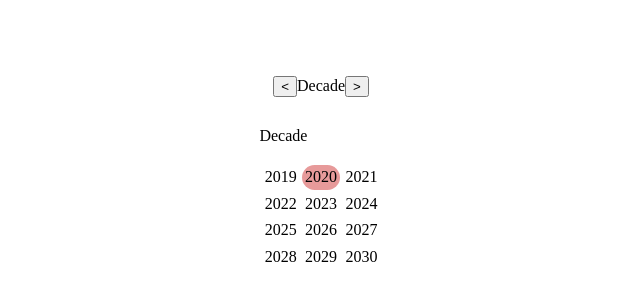
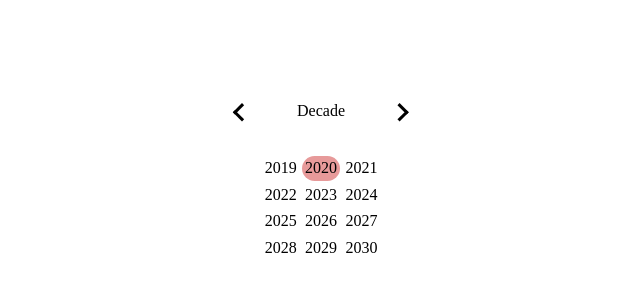
Before and after one commit to Exand0/fitness-tracker-react, a React (Vite) app: page / in a window 1280 px wide. Shown: the part 242-542 px from the top of the page, without its empty margins (319-959 px from the left). Built offline with nearby package versions, Linux system fonts and the light colour scheme.

Commit message:
improved ui

```diff
--- a/src/App.js
+++ b/src/App.js
@@ -3,7 +3,7 @@ import ReactDOM from "react-dom";
 import Calendar from "./Calendar";
 
 const App = () => {
-    return <Calendar></Calendar>;
+    return <Calendar className="calendar"></Calendar>;
 };
 // ReactDOM.
 ReactDOM.render(<App />, document.querySelector("#root"));
--- a/src/Calendar.js
+++ b/src/Calendar.js
@@ -8,7 +8,8 @@ class Calendar extends Component {
         super(props);
         this.state = {
             date: new Date(),
-            view: 0
+            view: 0,
+            decade: Math.floor(new Date().getFullYear())
         };
         this.navigateView = this.navigateView.bind(this);
         this.handleClick = this.handleClick.bind(this);
@@ -32,6 +33,7 @@ class Calendar extends Component {
         let year = this.state.date.getFullYear();
         let month = this.state.date.getMonth();
         let day = this.state.date.getDate();
+        let decade = this.state.decade;
         switch (type) {
             case "d": {
                 day += ind;
@@ -46,12 +48,13 @@ class Calendar extends Component {
                 break;
             }
             case "dec": {
-                year += ind;
+                decade += ind * 10;
                 break;
             }
         }
         this.setState({
-            date: new Date(year, month, day)
+            date: new Date(year, month, day),
+            decade: decade
         });
     }
     handleClick(
@@ -73,6 +76,8 @@ class Calendar extends Component {
                     <Decade
                         date={this.state.date}
                         handleClick={this.handleClick}
+                        setDate={this.setDate}
+                        decade={this.state.decade}
                     ></Decade>
                 );
                 break;
@@ -95,7 +100,7 @@ class Calendar extends Component {
                 );
                 break;
         }
-        return <div>{view}</div>;
+        return view;
     }
 }
 
--- a/src/Control.js
+++ b/src/Control.js
@@ -3,24 +3,27 @@ import React from "react";
 const Control = props => {
     return (
         <div className="control">
-            <button
-                className="control__previous"
+            <div
                 onClick={() => props.setDate(props.type, -1)}
+                className="control__button--wrapper"
             >
-                &lt;
-            </button>
+                <button className="control__button--previous"></button>
+            </div>
             <p
                 className="control__label"
                 onClick={() => props.handleClick("up")}
             >
                 {props.label}
             </p>
-            <button
-                className="control__next"
+            <div
                 onClick={() => props.setDate(props.type, 1)}
+                className="control__button--wrapper"
             >
-                &gt;
-            </button>
+                <button
+                    className="control__button--next"
+                    onClick={() => props.setDate(props.type, 1)}
+                ></button>
+            </div>
         </div>
     );
 };
--- a/src/Decade.js
+++ b/src/Decade.js
@@ -6,12 +6,10 @@ function Decade(props) {
     let cells = [];
     let week = 0;
     let fullYear = props.date.getFullYear();
-    let decade = fullYear;
-    while (decade % 10 !== 0) {
-        decade++;
-    }
+
+    //for (let year = props.decade - 1; year < props.decade + 12; year++) {
     for (let year = 0; year < 12; year++) {
-        let currYear = decade - 1 + year;
+        let currYear = year + props.decade - 1;
         cells.push(
             <td
                 id={year}
@@ -41,7 +39,6 @@ function Decade(props) {
                 date={props.date}
                 type="dec"
             ></Control>
-            <p>Decade</p>
             <table className="decade">
                 <thead>
                     <tr></tr>
--- a/src/style.css
+++ b/src/style.css
@@ -1,3 +1,6 @@
+:root {
+    --control__button--scale: 2;
+}
 body,
 html {
     height: 100%;
@@ -6,14 +9,18 @@ html {
 #root {
     margin: auto;
 }
-.calendar {
-}
+
 .decade__cell:not(.decade__cell--current):hover,
 .months__cell:not(.months__cell--current):hover,
 .month__cell--day:not(.month__cell--today):hover {
     background-color: rgba(255, 152, 152, 0.5);
     border-radius: 2em;
 }
+
+.decade {
+    margin: auto;
+}
+
 .decade td {
     text-align: center;
     padding: 0.2em;
@@ -53,11 +60,52 @@ html {
 }
 
 .control {
-    text-align: center;
+    margin-bottom: 1em;
 }
 
-.control__previous,
-.control__next,
+.control {
+    margin: auto;
+}
+
 .control__label {
     display: inline-block;
 }
+
+.control__button--wrapper {
+    display: inline-block;
+    padding: 2em;
+}
+
+.control__button--previous,
+.control__button--next {
+    font-size: 100%;
+    font-family: inherit;
+    background: none;
+    border: solid black;
+    border-width: 0 3px 3px 0;
+    display: inline-block;
+    padding: 0.3em;
+    vertical-align: middle;
+}
+
+.control__button--previous {
+    transform: rotate(135deg);
+    -webkit-transform: rotate(135deg);
+}
+
+.control__button--next {
+    transform: rotate(-45deg);
+    -webkit-transform: rotate(-45deg);
+}
+.control__button--wrapper:hover .control__button--previous {
+    transform: rotate(135deg) scale(var(--control__button--scale));
+    -webkit-transform: rotate(135deg) scale(var(--control__button--scale));
+}
+.control__button--wrapper:hover .control__button--next {
+    transform: rotate(-45deg) scale(var(--control__button--scale));
+    -webkit-transform: rotate(-45deg) scale(var(--control__button--scale));
+}
+
+.control p {
+    margin: 0 1em 0 1em;
+}
```
